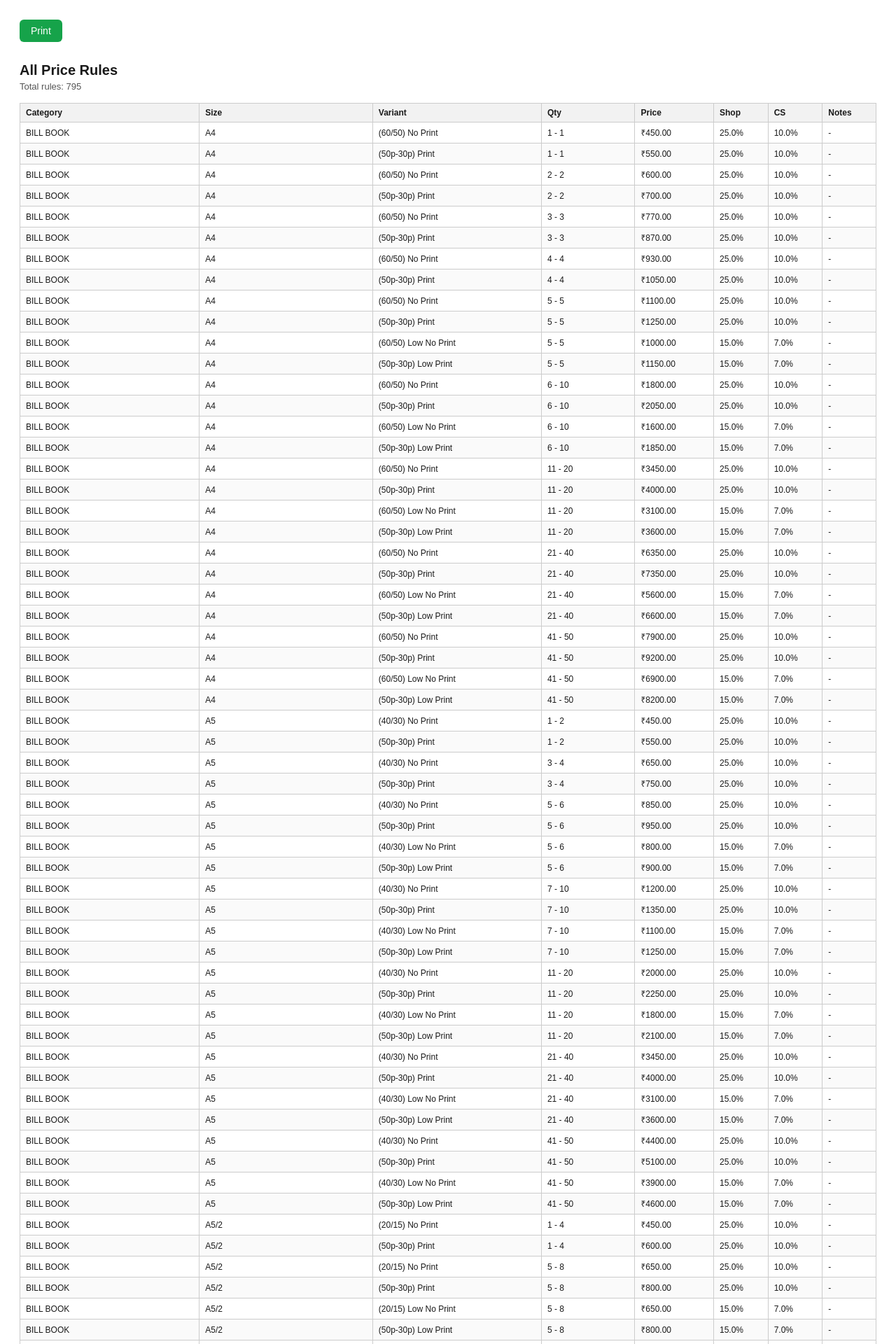
After one commit to JebastinY7/Star-offset-printing-backend, a Django app: page /pricing/pricing/print/ in a window 1280 px wide. The commit adds this page. Shown: the top 1920 px of the page at 70% size. Run offline with Django 4.2, Linux system fonts and the light colour scheme; the visitor is signed in with stand-in values (Sample User, id 1); data comes from the database, SQL or seed files in the repository; parts of the project's set-up code (start-up, migrations or seed data) failed here and were passed over.

Commit message:
Print option add in price table

```diff
--- /dev/null
+++ b/pricing/templates/pricing/print_price_rules.html
@@ -0,0 +1,117 @@
+{% load static %}
+<!DOCTYPE html>
+<html lang="en">
+<head>
+    <meta charset="UTF-8">
+    <title>Price Rules - Print</title>
+    <style>
+        body {
+            font-family: Arial, sans-serif;
+            padding: 20px;
+            color: #1a1a1a;
+        }
+        h1 {
+            font-size: 20px;
+            margin-bottom: 4px;
+        }
+        .print-subtitle {
+            font-size: 13px;
+            color: #555;
+            margin-bottom: 16px;
+        }
+        table {
+            width: 100%;
+            border-collapse: collapse;
+            font-size: 12px;
+        }
+        th, td {
+            border: 1px solid #ccc;
+            padding: 6px 8px;
+            text-align: left;
+        }
+        th {
+            background-color: #f2f2f2;
+            font-weight: 700;
+        }
+        tr:nth-child(even) {
+            background-color: #fafafa;
+        }
+        .print-footer {
+            margin-top: 16px;
+            font-size: 11px;
+            color: #777;
+        }
+        @media print {
+            .no-print { display: none; }
+            body { padding: 0; }
+        }
+        .print-btn {
+            margin-bottom: 16px;
+            padding: 8px 16px;
+            background: #16a34a;
+            color: #fff;
+            border: none;
+            border-radius: 6px;
+            cursor: pointer;
+            font-size: 14px;
+        }
+    </style>
+</head>
+<body>
+
+    <button class="print-btn no-print" onclick="window.print()">
+        Print
+    </button>
+
+    <h1>
+        {% if category_name %}
+            {{ category_name }} - Price Rules
+        {% else %}
+            All Price Rules
+        {% endif %}
+    </h1>
+
+    <div class="print-subtitle">
+        {% if search %}Filtered by search: "{{ search }}" &nbsp;|&nbsp;{% endif %}
+        Total rules: {{ rules|length }}
+    </div>
+
+    <table>
+        <thead>
+            <tr>
+                <th>Category</th>
+                <th>Size</th>
+                <th>Variant</th>
+                <th>Qty</th>
+                <th>Price</th>
+                <th>Shop</th>
+                <th>CS</th>
+                <th>Notes</th>
+            </tr>
+        </thead>
+        <tbody>
+            {% for rule in rules %}
+            <tr>
+                <td>{{ rule.category.name }}</td>
+                <td>{{ rule.size.name }}</td>
+                <td>{{ rule.variant.name }}</td>
+                <td>{{ rule.min_qty }} - {{ rule.max_qty }}</td>
+                <td>₹{{ rule.price }}</td>
+                <td>{{ rule.shop_discount }}%</td>
+                <td>{{ rule.cs_discount }}%</td>
+                <td>{{ rule.notes|default:"-" }}</td>
+            </tr>
+            {% empty %}
+            <tr>
+                <td colspan="8" style="text-align:center;">No price rules found</td>
+            </tr>
+            {% endfor %}
+        </tbody>
+    </table>
+
+    <div class="print-footer">
+        Generated on {% now "d M Y, h:i A" %}
+    </div>
+
+</body>
+</html>
--- a/pricing/urls.py
+++ b/pricing/urls.py
@@ -17,5 +17,7 @@ urlpatterns = [
     path("delete-digital-category/<int:id>/", views.delete_digital_category, name="delete_digital_category"),
     path('pricing/delete-selected/', views.delete_selected_price_rules, name='delete_selected_price_rules'),
     path('digital-price/delete-selected/', views.delete_selected_digital_prices, name='delete_selected_digital_prices'),
+    path('pricing/print/', views.print_price_rules, name='print_price_rules'),
+    path('digital-price/print/', views.print_digital_prices, name='print_digital_prices'),
 
 ]
--- a/pricing/views.py
+++ b/pricing/views.py
@@ -717,3 +717,74 @@ def delete_digital_category(request, id):
     )
 
     return redirect("digital_price_table")
+
+
+@login_required
+def print_price_rules(request):
+    if not request.user.is_superuser:
+        return render(request, '403.html', status=403)
+
+    search = request.GET.get("search", "")
+    category_filter = request.GET.get("category", "")
+
+    rules = PriceRule.objects.select_related(
+        "category", "size", "variant"
+    ).order_by("category__name", "size__name", "min_qty")
+
+    if search:
+        rules = rules.filter(category__name__icontains=search)
+
+    if category_filter:
+        try:
+            rules = rules.filter(category__id=int(category_filter))
+        except ValueError:
+            pass
+
+    category_name = ""
+    if category_filter:
+        category_obj = Category.objects.filter(id=category_filter).first()
+        category_name = category_obj.name if category_obj else ""
+
+    return render(request, "pricing/print_price_rules.html", {
+        "rules": rules,
+        "category_name": category_name,
+        "search": search,
+    })
+
+@login_required
+def print_digital_prices(request):
+    if not request.user.is_superuser:
+        return render(request, '403.html', status=403)
+
+    search = request.GET.get("search", "")
+    category_filter = request.GET.get("category", "")
+
+    prices = DigitalPrice.objects.select_related(
+        "lamination",
+        "lamination__product",
+        "lamination__product__gsm",
+        "lamination__product__gsm__category"
+    )
+
+    if search:
+        prices = prices.filter(
+            lamination__product__gsm__category__name__icontains=search
+        )
+
+    if category_filter:
+        prices = prices.filter(
+            lamination__product__gsm__category_id=category_filter
+        )
+
+    prices = prices.order_by("lamination__product__gsm__category__name")
+
+    category_name = ""
+    if category_filter:
+        category_obj = DigitalCategory.objects.filter(id=category_filter).first()
+        category_name = category_obj.name if category_obj else ""
+
+    return render(request, "pricing/print_digital_prices.html", {
+        "prices": prices,
+        "category_name": category_name,
+        "search": search,
+    })
```
Also changed, not shown: pricing/static/pricing/digital_price_manage.css (+21 -0 lines), pricing/static/pricing/manage.css (+21 -0 lines), pricing/templates/pricing/digital_price_table.html (+8 -0 lines), pricing/templates/pricing/manage_pricing.html (+8 -74 lines), pricing/templates/pricing/print_digital_prices.html (added, +124 -0 lines).
